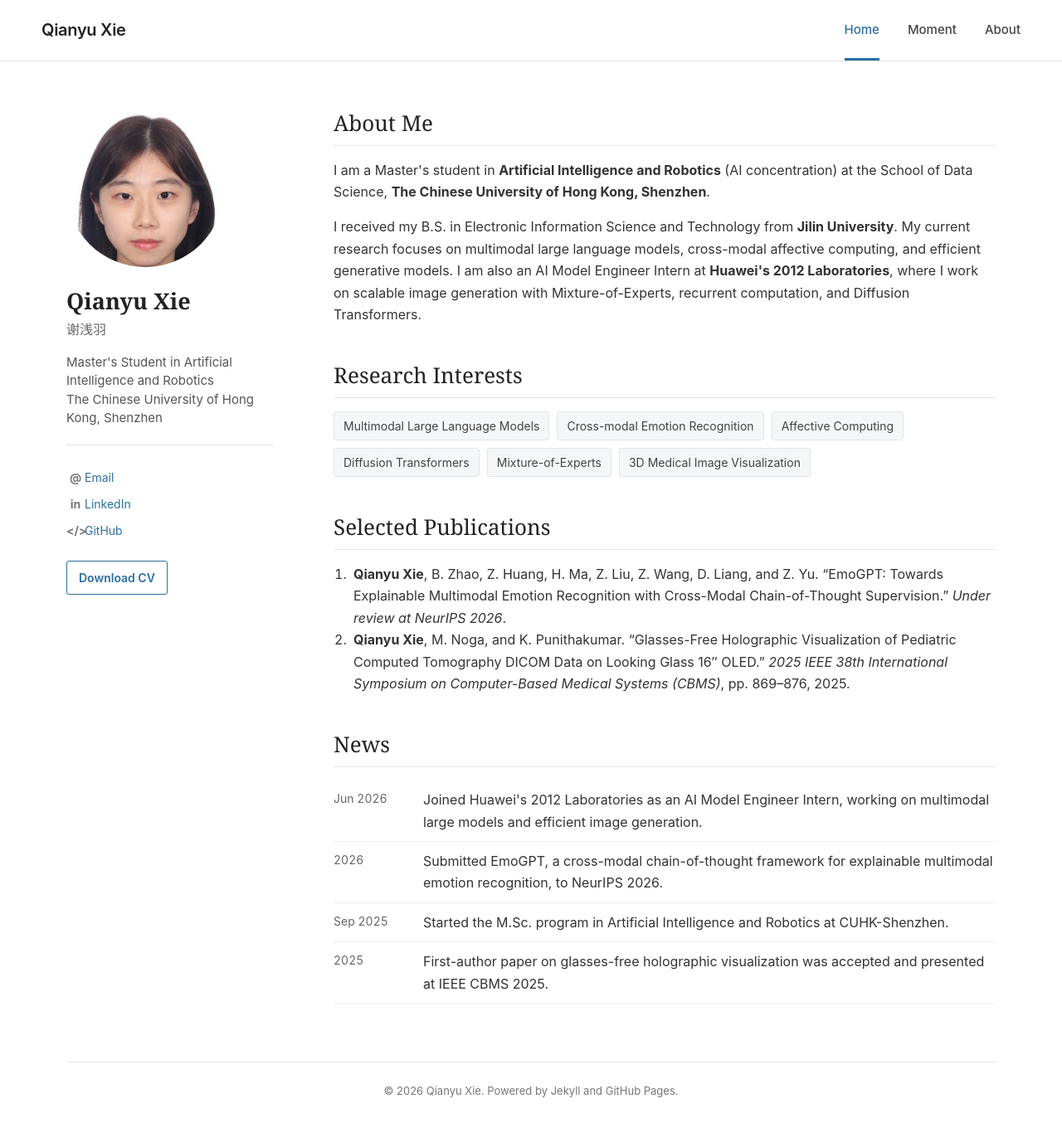
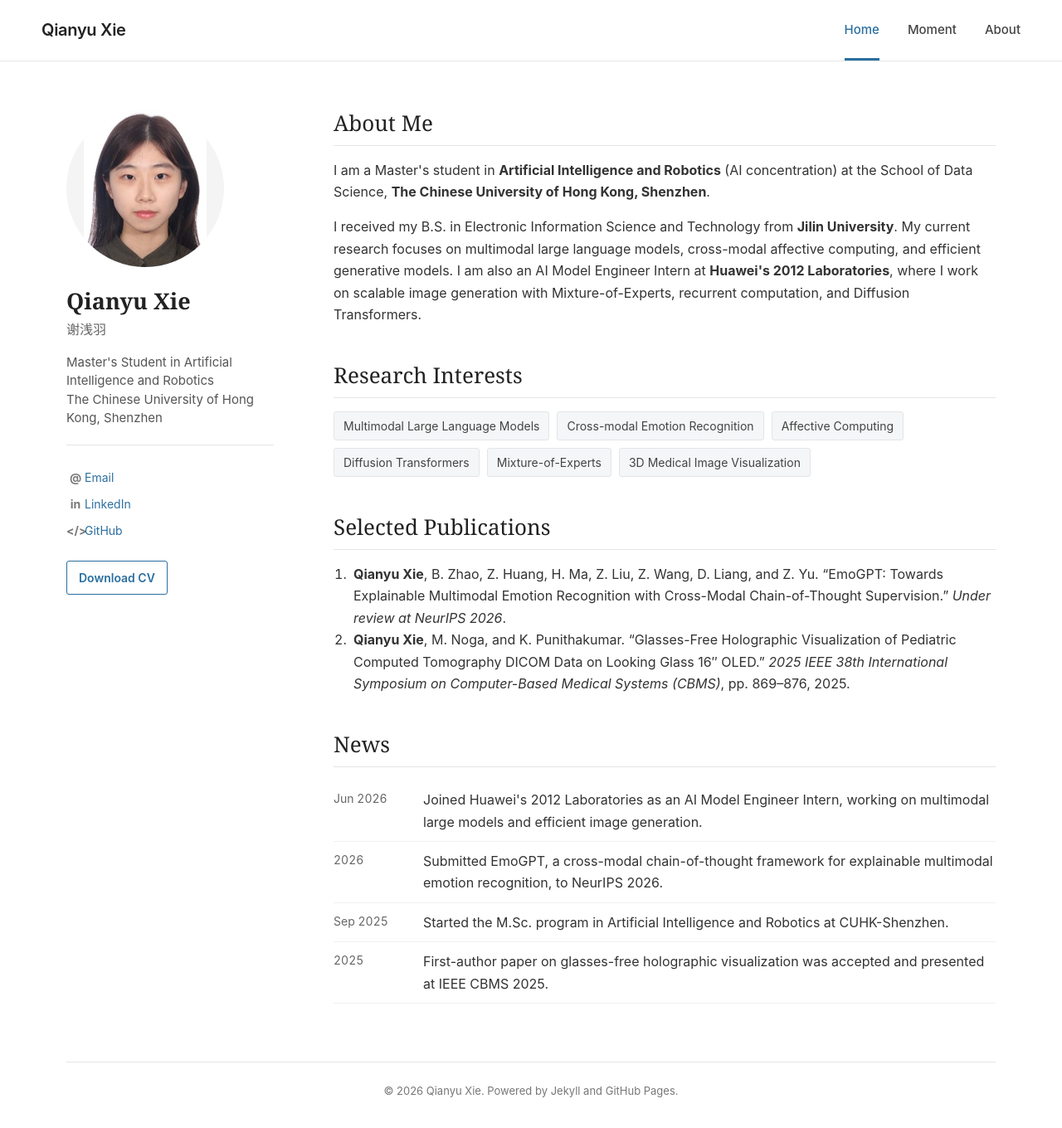
Before and after one commit to QianyuXIE/QianyuXIE.github.io, a Jekyll site: the page built from index.md, in a window 1280 px wide and 1360 px high. Shown: the whole window at 83% size. Built offline with Jekyll 4.4.1, drawn with Linux system fonts in a browser that asks for light colours.

Commit message:
Show full profile photo

```diff
--- a/assets/css/academic-home.css
+++ b/assets/css/academic-home.css
@@ -135,9 +135,9 @@ body.academic-home {
   width: 190px;
   height: 190px;
   margin-bottom: 24px;
+  background: #f4f4f4;
   border-radius: 50%;
-  object-fit: cover;
-  object-position: center top;
+  object-fit: contain;
 }
 
 .academic-sidebar h1 {
```
